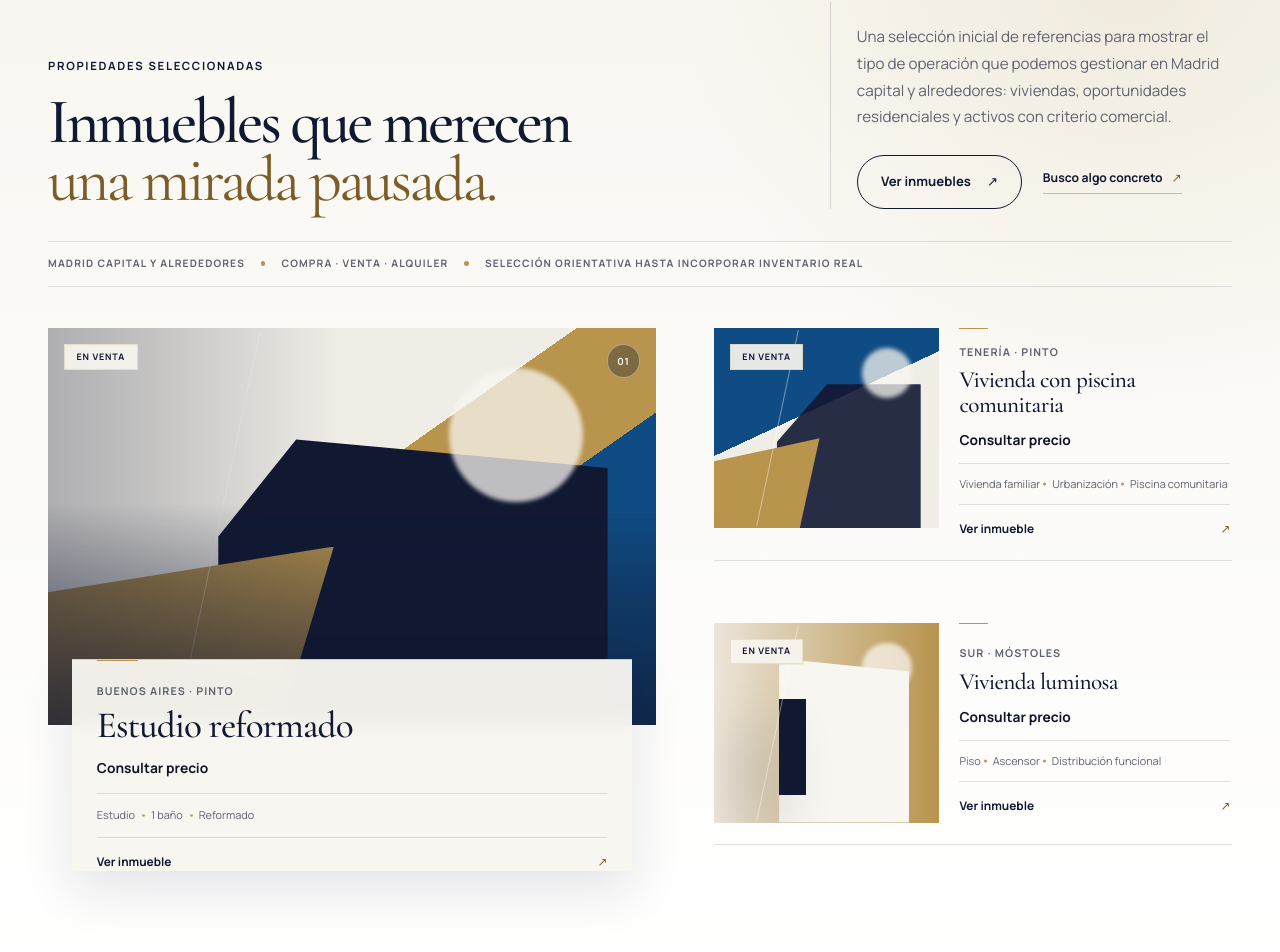
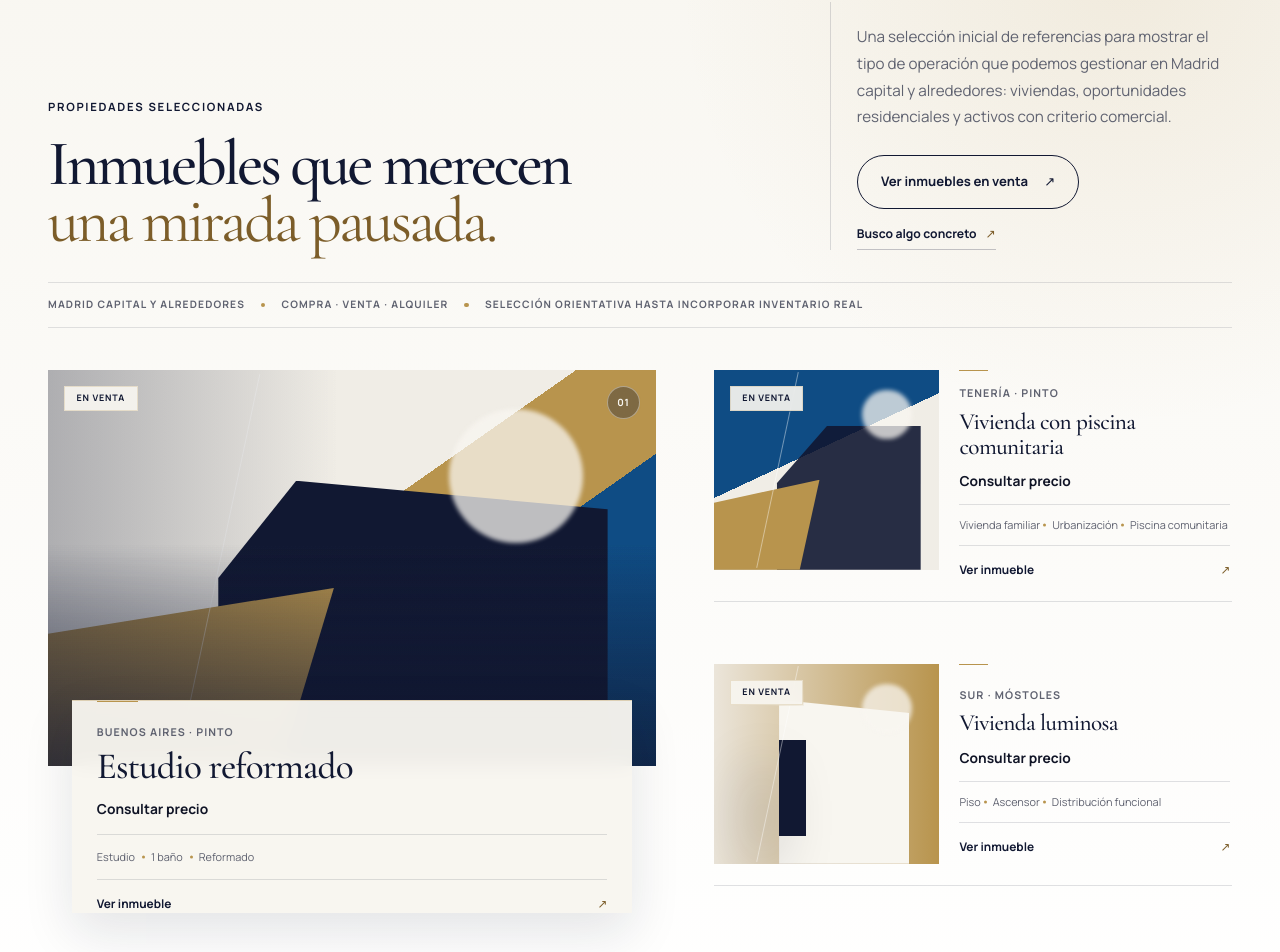
Before and after one commit to NichoManager/Alvar-Consultores, a React (Vite) app: page / in a window 1280 px wide. Shown: the part 1495-2447 px from the top of the page. Built offline with nearby package versions, Linux system fonts and the light colour scheme; no server answers.

Commit message:
Update HomePage.tsx

```diff
--- a/src/pages/HomePage.tsx
+++ b/src/pages/HomePage.tsx
@@ -78,8 +78,8 @@ export function HomePage() {
               </p>
 
               <div className="featured-properties__actions">
-                <Button to="/inmuebles" variant="secondary">
-                  Ver inmuebles
+                <Button to="/inmuebles?operation=venta" variant="secondary">
+                  Ver inmuebles en venta
                 </Button>
                 <a href="/contacto" className="featured-properties__link">
                   Busco algo concreto <span aria-hidden="true">↗</span>
```
